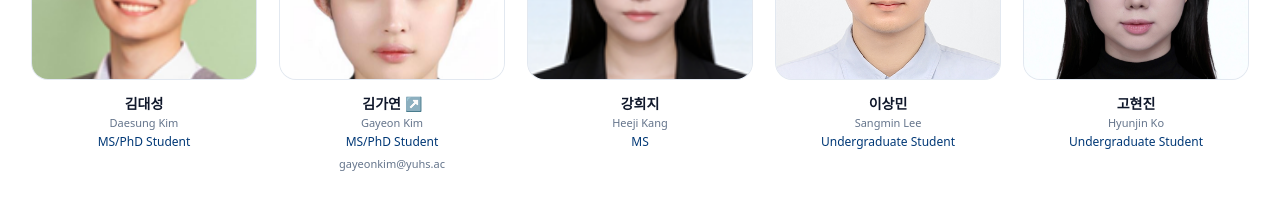
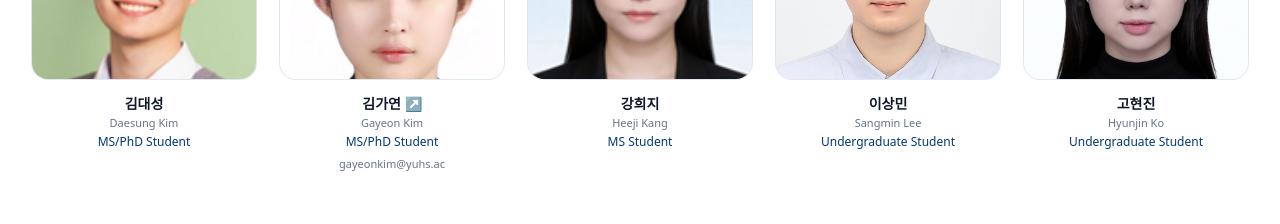
Before and after one commit to trlily/lab-website, a React (Vite) app: page / in a window 1280 px wide. Shown: the part 5280-5504 px from the top of the page. Built offline with nearby package versions, Linux system fonts and the light colour scheme.

Commit message:
Add Student suffix to MS role

```diff
--- a/src/LabHomepage.jsx
+++ b/src/LabHomepage.jsx
@@ -122,7 +122,7 @@ const MEMBERS = [
     people: [
       { name: "김대성", nameEn: "Daesung Kim", role: "MS/PhD Student", photo: import.meta.env.BASE_URL + "members/daesung.png", email: "" },
       { name: "김가연", nameEn: "Gayeon Kim", role: "MS/PhD Student", photo: import.meta.env.BASE_URL + "members/gayeon.png", email: "gayeonkim@yuhs.ac", url: "https://www.notion.so/CV-33dfef5030bc8055ae1dc3500bdc11d9" },
-      { name: "강희지", nameEn: "Heeji Kang", role: "MS", photo: import.meta.env.BASE_URL + "members/heeji.png", email: "" },
+      { name: "강희지", nameEn: "Heeji Kang", role: "MS Student", photo: import.meta.env.BASE_URL + "members/heeji.png", email: "" },
       { name: "이상민", nameEn: "Sangmin Lee", role: "Undergraduate Student", photo: import.meta.env.BASE_URL + "members/sangmin.png", email: "" },
       { name: "고현진", nameEn: "Hyunjin Ko", role: "Undergraduate Student", photo: import.meta.env.BASE_URL + "members/hyunjin.jpg", email: "" },
     ],
```
